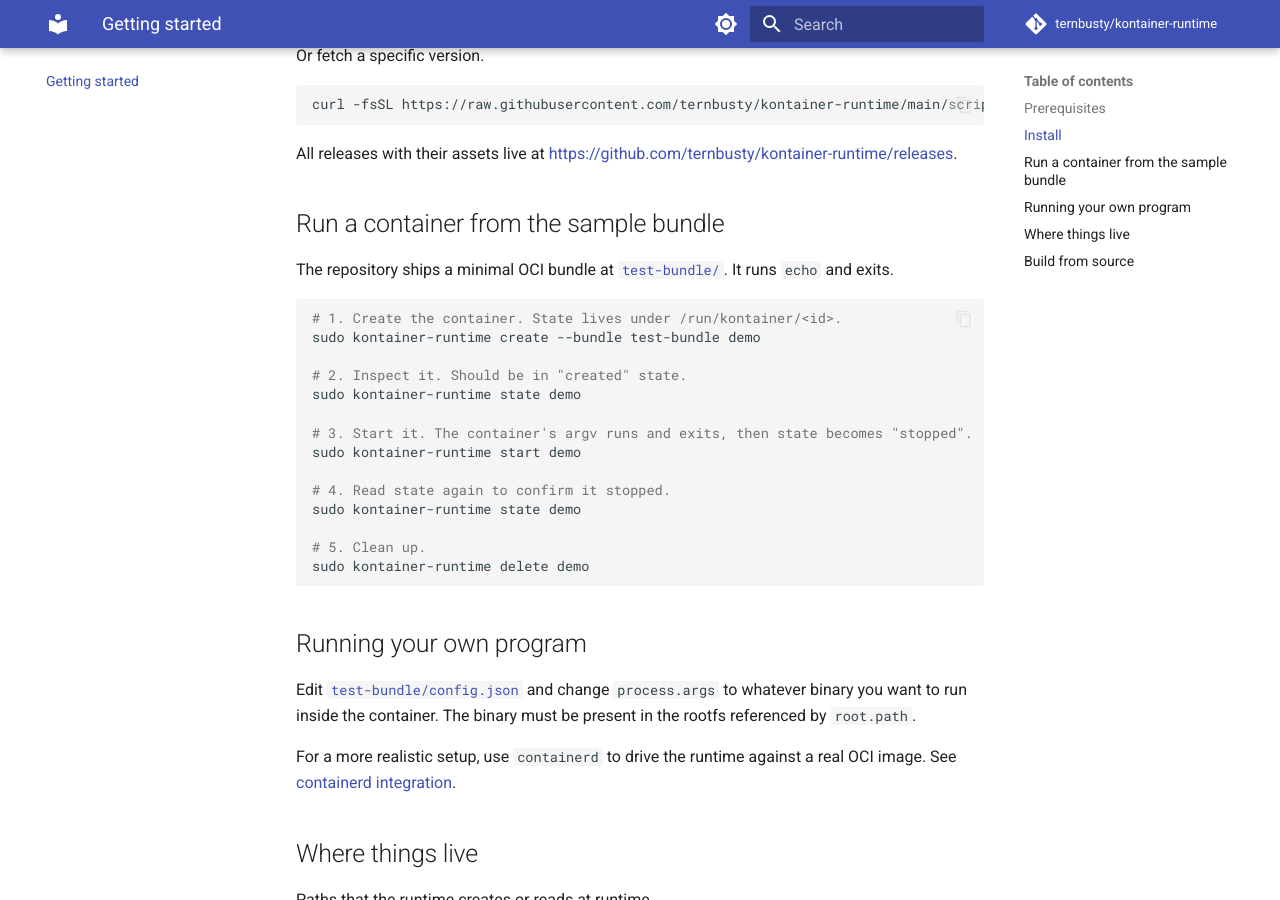
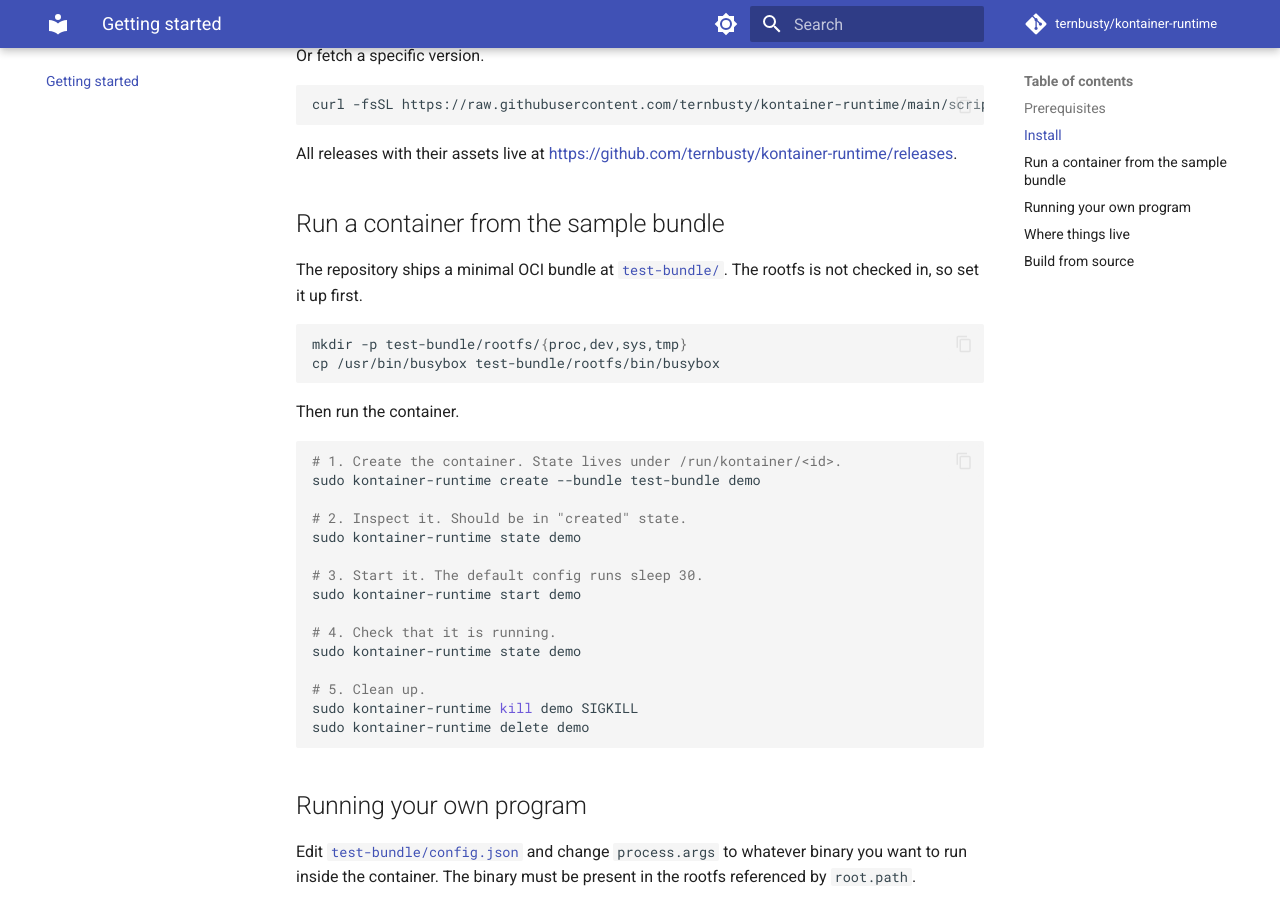
Before and after one commit to ternbusty/kontainer-runtime, an MkDocs documentation site: the page built from docs/getting-started.md, in a window 1280 px wide and 900 px high, scrolled down 517 px. Built offline with MkDocs 1.6.1 and Material for MkDocs 9.7.7, drawn with Linux system fonts in a browser that asks for light colours; comment, search, counter and statistics services are not loaded.

Commit message:
fix: remove user namespace from test-bundle and add rootfs setup instructions (#129)
* fix: remove user namespace from test-bundle and add rootfs setup instructions

* fix: update ociVersion in test-bundle config to 1.2.0

````diff
--- a/docs/getting-started.md
+++ b/docs/getting-started.md
@@ -24,7 +24,14 @@ All releases with their assets live at [https://github.com/ternbusty/kontainer-r
 
 ## Run a container from the sample bundle
 
-The repository ships a minimal OCI bundle at [`test-bundle/`](https://github.com/ternbusty/kontainer-runtime/tree/main/test-bundle). It runs `echo` and exits.
+The repository ships a minimal OCI bundle at [`test-bundle/`](https://github.com/ternbusty/kontainer-runtime/tree/main/test-bundle). The rootfs is not checked in, so set it up first.
+
+```bash
+mkdir -p test-bundle/rootfs/{proc,dev,sys,tmp}
+cp /usr/bin/busybox test-bundle/rootfs/bin/busybox
+```
+
+Then run the container.
 
 ```bash
 # 1. Create the container. State lives under /run/kontainer/<id>.
@@ -33,13 +40,14 @@ sudo kontainer-runtime create --bundle test-bundle demo
 # 2. Inspect it. Should be in "created" state.
 sudo kontainer-runtime state demo
 
-# 3. Start it. The container's argv runs and exits, then state becomes "stopped".
+# 3. Start it. The default config runs sleep 30.
 sudo kontainer-runtime start demo
 
-# 4. Read state again to confirm it stopped.
+# 4. Check that it is running.
 sudo kontainer-runtime state demo
 
 # 5. Clean up.
+sudo kontainer-runtime kill demo SIGKILL
 sudo kontainer-runtime delete demo
 ```
 
````
Also changed, not shown: 1 other file.
